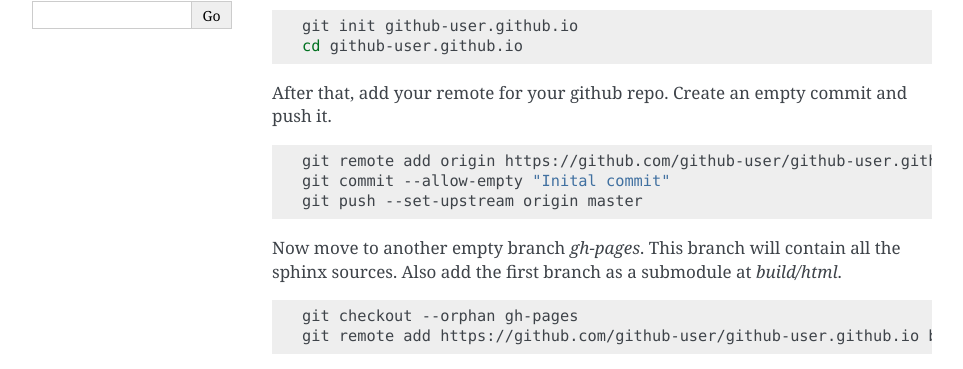
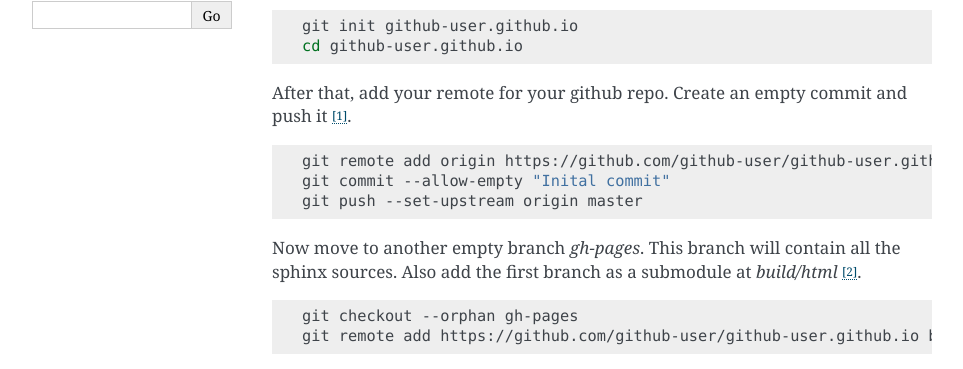
Before and after one commit to soderstrom-rikard/soderstrom-rikard.github.io, a Sphinx documentation site: the page built from source/git/publishing-sphinx-generated-docs-on-github-pages.rst, in a window 1280 px wide. Shown: the part 415-784 px from the top of the page, without its empty margins (148-1111 px from the left). Built offline with Sphinx 7.4.7, drawn with Linux system fonts in a browser that asks for light colours; formulas are drawn with MathJax 3; part of the change alters nothing that is shown.

```diff
--- a/source/git/publishing-sphinx-generated-docs-on-github-pages.rst
+++ b/source/git/publishing-sphinx-generated-docs-on-github-pages.rst
@@ -15,7 +15,7 @@ First create the repository and place yourself in its directory. Also create an
   git init github-user.github.io
   cd github-user.github.io
 
-After that, add your remote for your github repo. Create an empty commit and push it.
+After that, add your remote for your github repo. Create an empty commit and push it [#GITHUB_PAGES]_.
 
 .. code-block:: bash
 
@@ -25,7 +25,7 @@ After that, add your remote for your github repo. Create an empty commit and pus
 
 
 Now move to another empty branch *gh-pages*. This branch will contain all the sphinx sources.
-Also add the first branch as a submodule at *build/html*.
+Also add the first branch as a submodule at *build/html* [#LUCAS_BARDELLA]_.
 
 .. code-block:: bash
 
```
